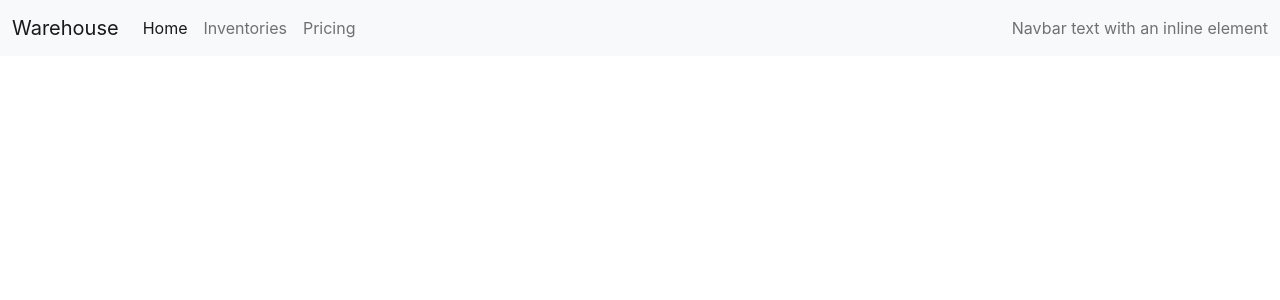
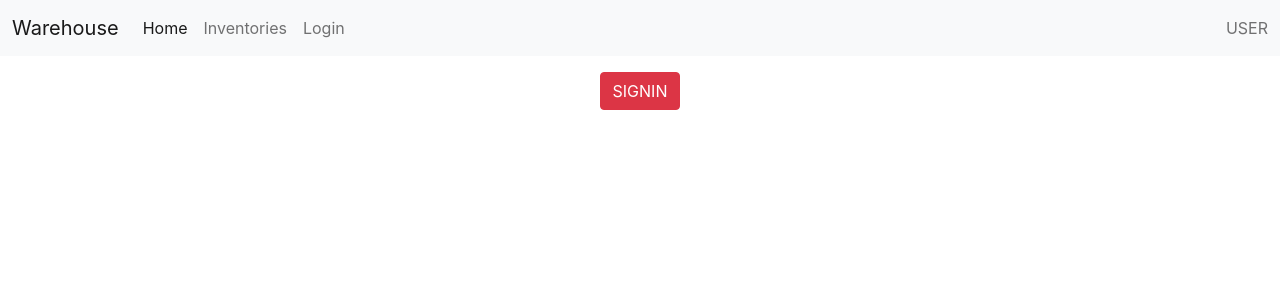
Before and after one commit to no7hingisimpossible/WatchHouse, a React (Create React App) app: page /login in a window 1280 px wide. Shown: the top 300 px of the page. Built offline with nearby package versions, Linux system fonts and the light colour scheme; no server answers.

Commit message:
googlesingin added

```diff
--- a/src/App.js
+++ b/src/App.js
@@ -4,6 +4,7 @@ import { Route, Routes } from 'react-router-dom';
 import Home from './Pages/Home/Home';
 import Navbar from './Pages/Navbar/Navbar';
 import Inventories from './Pages/Inventories/Inventories';
+import Login from './Pages/Login/Login';
 
 function App() {
   return (
@@ -12,6 +13,7 @@ function App() {
       <Routes>
         <Route path='/' element={<Home/>}></Route>
         <Route path='/home' element={<Home/>}></Route>
+        <Route path='/login' element={<Login/>}></Route>
         <Route path='/inventories/:id' element={<Inventories/>}></Route>
       </Routes>
     </div>
--- /dev/null
+++ b/src/Pages/Login/Login.js
@@ -0,0 +1,29 @@
+import React from 'react';
+import { useSignInWithGoogle } from 'react-firebase-hooks/auth';
+import { useLocation, useNavigate } from 'react-router-dom';
+import { auth } from '../../firebase.init';
+
+const Login = () => {
+    const [signInWithGoogle, user, loading, error] = useSignInWithGoogle(auth);
+
+    let navigate = useNavigate();
+    let location = useLocation();
+
+
+    let from = location.state?.from?.pathname || "/";
+
+    if(user){
+        navigate(from, { replace: true });
+    }
+
+    const siginHandler = () => {
+        signInWithGoogle()
+    }
+    return (
+        <div className='text-center mt-3'>
+            <button  onClick={siginHandler} className='btn btn-danger'>SIGNIN</button>
+        </div>
+    );
+};
+
+export default Login;
--- a/src/Pages/Navbar/Navbar.js
+++ b/src/Pages/Navbar/Navbar.js
@@ -1,7 +1,11 @@
+import { signOut } from 'firebase/auth';
 import React from 'react';
+import { useAuthState } from 'react-firebase-hooks/auth';
 import { Link } from 'react-router-dom';
+import { auth } from '../../firebase.init';
 
 const Navbar = () => {
+    const [user] = useAuthState(auth);
     return (
         <div>
             <nav className="navbar navbar-expand-lg navbar-light bg-light">
@@ -19,11 +23,13 @@ const Navbar = () => {
                                 <Link className="nav-link" to="/inventories">Inventories</Link>
                             </li>
                             <li className="nav-item">
-                                <Link className="nav-link" to="#">Pricing</Link>
+                                <Link className="nav-link" to="/login">Login</Link>
                             </li>
                         </ul>
                         <span className="navbar-text">
-                            Navbar text with an inline element
+                        {
+                                user ? <span>{user.displayName} <button onClick={()=>signOut(auth)}>SIGNOUT</button></span> : 'USER'
+                            }
                         </span>
                     </div>
                 </div>
```
